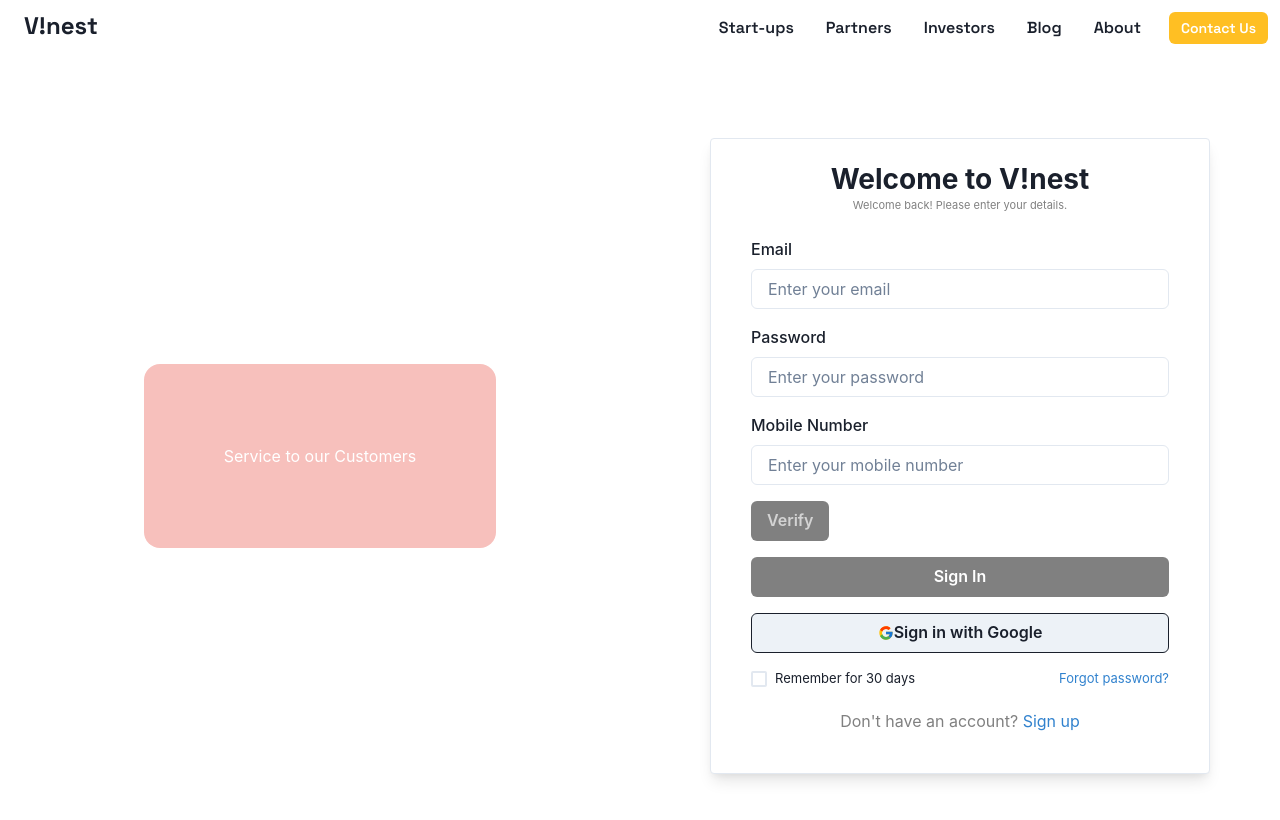
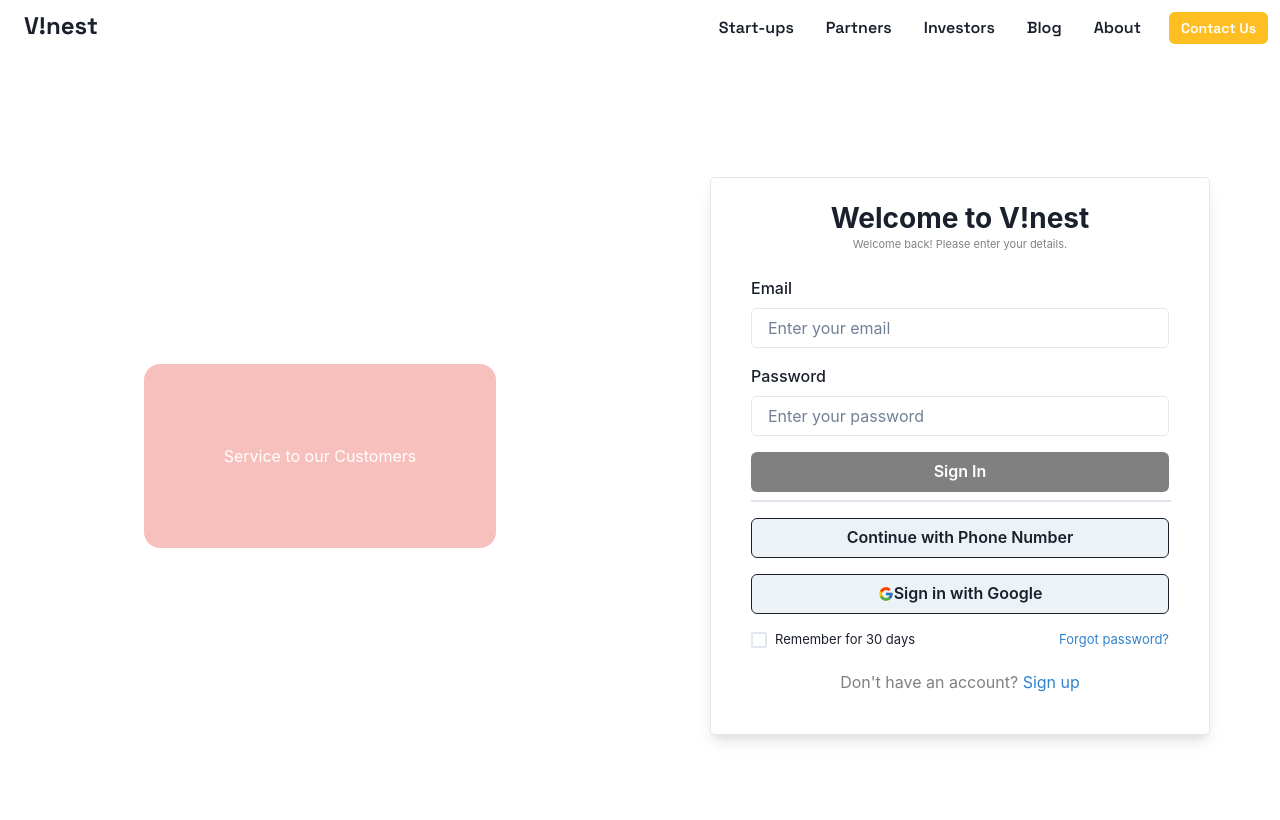
Before and after one commit to aditya-kd/visionx, a React (Create React App) app: page /investors in a window 1280 px wide. Shown: the top 820 px of the page. Built offline with nearby package versions, Linux system fonts and the light colour scheme.

Commit message:
Investor seperate contact Login

```diff
--- a/src/components/investors/InvestorLogin.jsx
+++ b/src/components/investors/InvestorLogin.jsx
@@ -26,6 +26,7 @@ import {
   Alert,
   AlertIcon,
   AlertTitle,
+  Divider,
 } from "@chakra-ui/react";
 import { FcGoogle } from "react-icons/fc";
 
@@ -100,12 +101,21 @@ const LoginForm = () => {
   const navigate = useNavigate();
   const [formData, setFormData] = useState({});
   const [error, setError] = useState(false);
+  const [loginMode, setLoginMode] = useState("email");
 
   const [verify, setVerify] = useState({
     verifyButton: false,
     verifyOtp: null,
     verification: false,
   });
+
+  const changeLoginMode = () => {
+    if (loginMode === "email") {
+      setLoginMode("contact");
+    } else {
+      setLoginMode("email");
+    }
+  };
 
   const handleChange = (event) => {
     setFormData({
@@ -191,7 +201,6 @@ const LoginForm = () => {
           verification: true,
         });
 
-
         // ...
       })
       .catch((error) => {
@@ -201,7 +210,6 @@ const LoginForm = () => {
         // ...
       });
   };
-
 
   const handleClick = () => {
     signInWithPopup(auth, provider)
@@ -229,16 +237,12 @@ const LoginForm = () => {
           console.log(data);
           console.log("registered");
           navigate("/investor-details");
+        });
       })
-
-
-      }).catch((error) => {
+      .catch((error) => {
         console.log(error);
       });
-  }
-
-
-
+  };
 
   const handleSubmit = async (e) => {
     e.preventDefault();
@@ -262,7 +266,9 @@ const LoginForm = () => {
         .then((res) => res.json())
         .then((data) => {
           alert("user registered");
-          verify.verifyOtp !== null ? navigate("/investor-details") : alert("invalid OTP")
+          verify.verifyOtp !== null
+            ? navigate("/investor-details")
+            : alert("invalid OTP");
           console.log(data, "userRegister");
         });
 
@@ -276,10 +282,10 @@ const LoginForm = () => {
   };
 
   return (
-
     <Box m={6} textAlign="left">
       <form onSubmit={handleSubmit}>
-
+        {loginMode === "email" ? (
+          <Box>
             {/* Email Input Field */}
 
             <FormControl>
@@ -306,7 +312,11 @@ const LoginForm = () => {
                 placeholder="Enter your password"
               />
             </FormControl>
+          </Box>
+        ) : null}
 
+        {loginMode === "contact" ? (
+          <Box>
             {/* Mobile Number Input Field */}
 
             <FormControl mt={4}>
@@ -332,7 +342,6 @@ const LoginForm = () => {
               ) : null}
 
               {/* Verify Button */}
-
             </FormControl>
             <Button
               backgroundColor={verify.verifyButton === true ? "blue" : "gray"}
@@ -367,7 +376,8 @@ const LoginForm = () => {
                 </Button>
               </>
             ) : null}
-
+          </Box>
+        ) : null}
 
         {/* Sign In Button */}
 
@@ -384,20 +394,42 @@ const LoginForm = () => {
           Sign In
         </Button>
 
-        {/* Sign With Google Button */}
+        <Divider mt={"2"} border={"1px"} borderColor={"gray.300"} />
 
+        {/* Continue with Phone Number button */}
+
+        {loginMode === "email" ? (
+          <Box>
             <Button
               border={"1px"}
               width="full"
               mt={4}
-          onClick={handleClick}
+              onClick={changeLoginMode}
             >
+              <Text>Continue with Phone Number</Text>
+            </Button>
+          </Box>
+        ) : (
+          <Box>
+            <Button
+              border={"1px"}
+              width="full"
+              mt={4}
+              onClick={changeLoginMode}
+            >
+              <Text>Sign In with Email</Text>
+            </Button>
+          </Box>
+        )}
+
+        {/* Sign With Google Button */}
+
+        <Button border={"1px"} width="full" mt={4} onClick={handleClick}>
           <FcGoogle align={"center"} />
           <Text> Sign in with Google</Text>
         </Button>
         <div id="recaptcha-container"></div>
         <Stack isInline justifyContent="space-between" mt={4}>
-
           {/* Remember For 30 Days */}
 
           <Box>
@@ -419,7 +451,10 @@ const LoginForm = () => {
         {/* Don't have an account? */}
 
         <Box textAlign="center" pt={4} pb={3} color={"grey"}>
-          Don't have an account? <Link color="blue.500" href="/investor-signup">Sign up</Link>
+          Don't have an account?{" "}
+          <Link color="blue.500" href="/investor-signup">
+            Sign up
+          </Link>
         </Box>
       </form>
       {error && (
```
Lines whose indentation alone changed are shown as unchanged.
